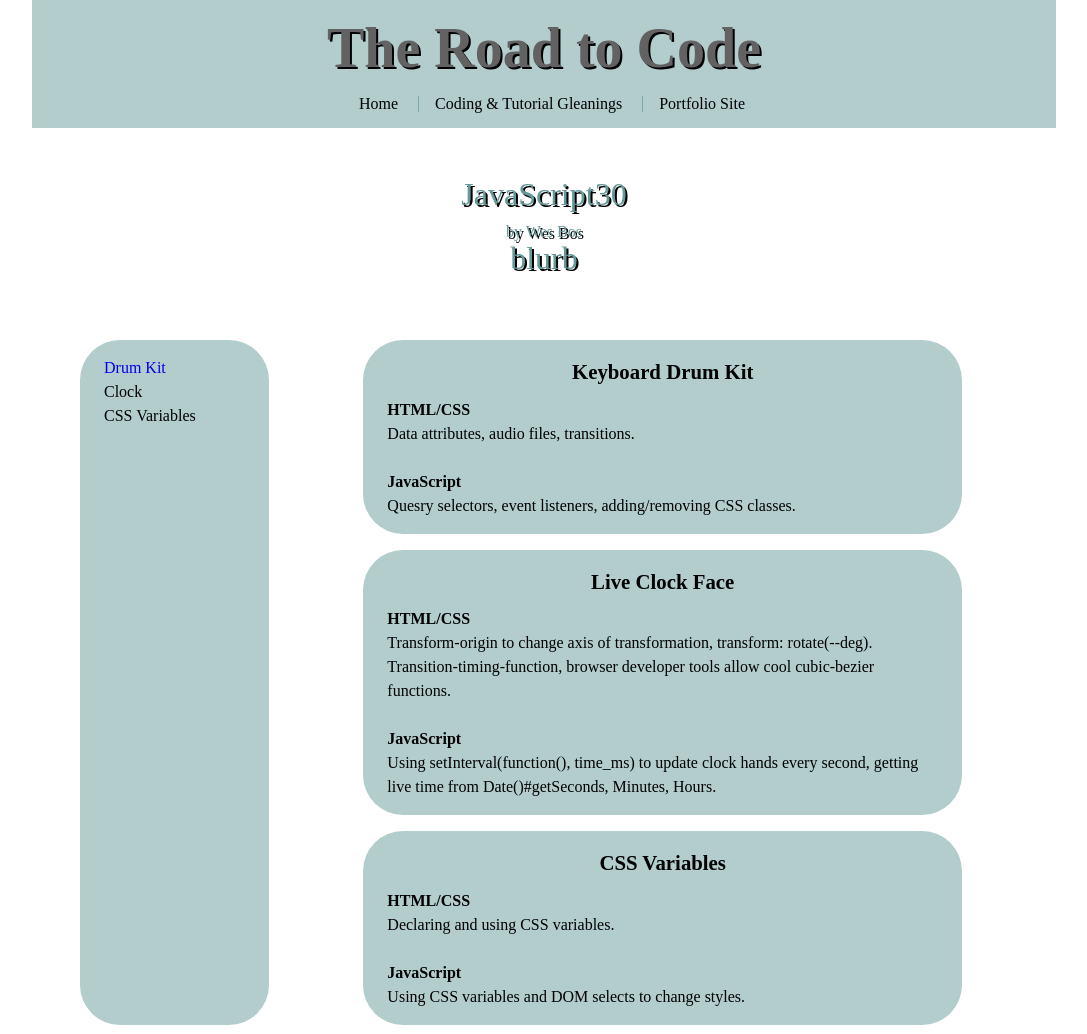
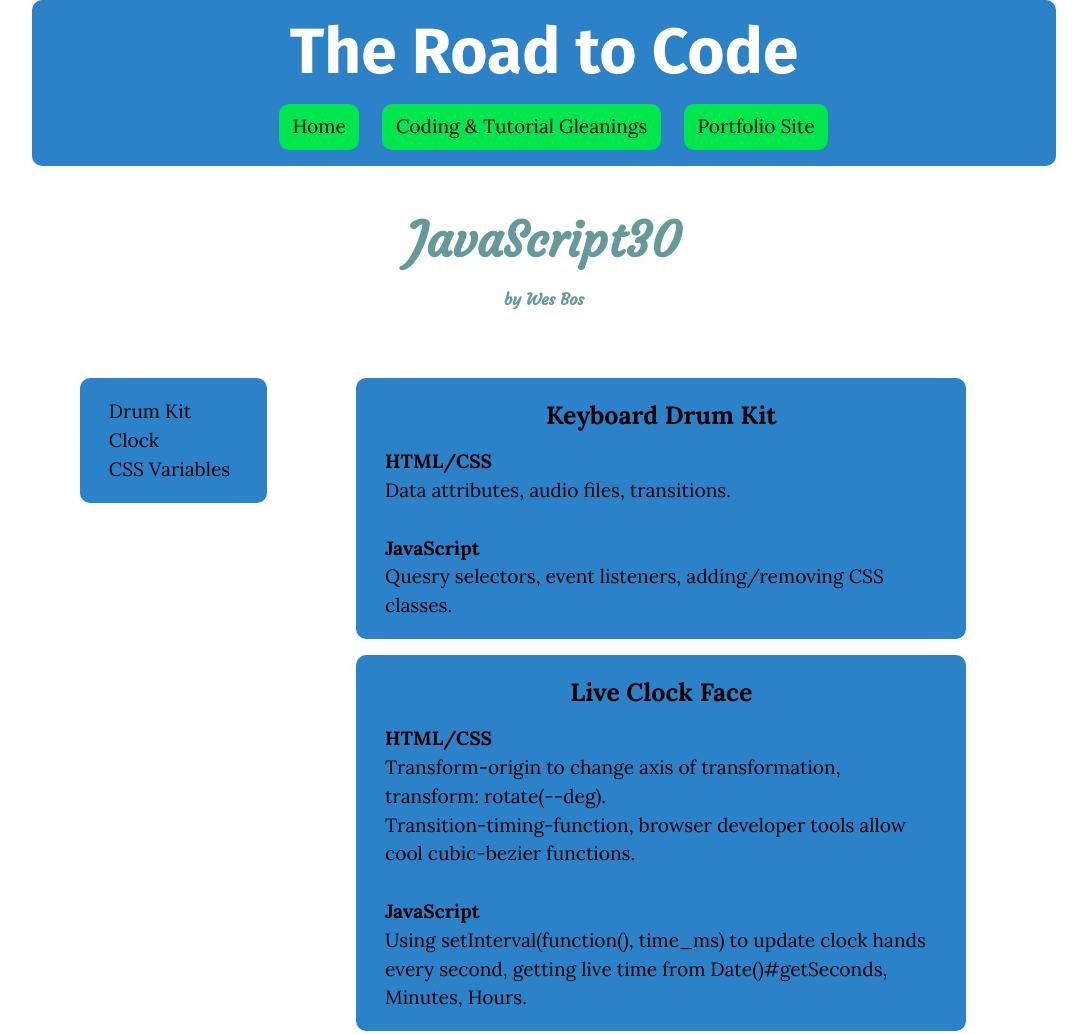
Before and after one commit to mrdotballard/roadtocode, a plain HTML site: page _site/JS30/JS30.html in a window 1280 px wide. Shown: the top 1034 px of the page, without its empty margins (96-1183 px from the left). Drawn offline with Linux system fonts and the light colour scheme.

Commit message:
Update CSS

```diff
--- a/_site/JS30/JS30.html
+++ b/_site/JS30/JS30.html
@@ -3,6 +3,7 @@
   <head>
     <meta charset="utf-8">
     <title>Code Projects</title>
+    <link href="https://fonts.googleapis.com/css?family=Courgette|Fira+Sans:700|Lora:400,700" rel="stylesheet">
     <link rel="stylesheet" href="/css/main.css">
     <link rel="stylesheet" href="/css/JS30.css">
 
@@ -38,11 +39,9 @@
 
   <body>
     <div class="content-container">
-      <header style="background-image: url('/images/old-keyboard.png');"></header>
-<div class="page-background">
+      <div class="page-background">
   <div class="sub-heading intro-box">
       <h1>JavaScript30<br> <span>by Wes Bos</span> </h1>
-      <p>blurb</p>
   </div>
 
   <div class="JS30-wrapper">
@@ -50,8 +49,8 @@
     <div class="project-titles-side">
       <ul>
         <li><a href="#project_01">Drum Kit</a></li>
-        <li><a href="#project_02"></a>Clock</li>
-        <li><a href="#project_03"></a>CSS Variables</li>
+        <li><a href="#project_02">Clock</a></li>
+        <li><a href="#project_03">CSS Variables</a></li>
       </ul>
     </div>
 
@@ -67,7 +66,7 @@
       </div>
 
       <div class="project 02" onclick="window.open('./02Clock/index-START.html', '_blank')">
-        <h3>Live Clock Face</h3>
+        <a id="project_02"><h3>Live Clock Face</h3></a>
         <p><span style="font-weight: bold;">HTML/CSS</span><br>
           Transform-origin to change axis of transformation, transform: rotate(--deg).<br>
           Transition-timing-function, browser developer tools allow cool cubic-bezier functions.
@@ -78,7 +77,7 @@
       </div>
 
       <div class="project 03" onclick="window.open('./03CSSVarialbes/index-START.html', '_blank')">
-        <h3>CSS Variables</h3>
+        <a id="project_03"><h3>CSS Variables</h3></a>
         <p><span style="font-weight: bold;">HTML/CSS</span><br>
           Declaring and using CSS variables.
           <br><br><span style="font-weight: bold;">JavaScript</span><br>
@@ -92,6 +91,5 @@
 
     </div>
 
-    <script src="/assets/script.js></script>
   </body>
 </html>
--- a/_site/css/JS30.css
+++ b/_site/css/JS30.css
@@ -2,14 +2,20 @@
 /* ---------------------------------------------------------------------------*/
 .JS30-wrapper {
   display: flex;
+  align-items: flex-start;
+
 }
 .project {
-  background-color: rgb(179, 204, 204);
+  background-color: #2C82C9; /*rgb(179, 204, 204);/*
 	/* border: solid; */
-	border-radius: 40px;
+	border-radius: 10px;
 	cursor: pointer;
+	font-family: var(--text-font);
+	font-size: 1.2em;
 	height: auto;
 	line-height: 1.5;
+  /* padding: 4vh; */
+
   padding: 1em 1.5em;
 	position: relative;
   /* text-align: left; */
@@ -17,6 +23,11 @@
   margin: 2vh auto;
   /* margin-top: 2vh; */
 }
+.project:hover {
+	background-color: #00e64d;
+	opacity: 1;
+	transition: 1.2s ease;
+ }
 .project h3{
   text-align: center;
   font-size: 1.3em;
@@ -28,31 +39,29 @@
   text-align: left;
 }
 
-.grid-boxes:hover {
-	background-color: rgb(117, 163, 163);
-	opacity: 1;
-	transition: 1.5s ease;
-	/* backface-visibility: hidden; */
-}
+
 .project-headings {
   text-align: center;
-  font-style: normal;
+  font-weight: normal;
   color: inherit;
 }
 
 .project-titles-side {
-  background-color: rgb(179, 204, 204);
-	border-radius: 40px;
-	/* cursor: pointer; */
+  background-color: #2C82C9; /*rgb(179, 204, 204);*/
+	border-radius: 10px;
+	font-family: var(--text-font);
+	font-size: 1.2em;
 	height: auto;
-	line-height: 1.5;
+  line-height: 1.5;
   padding: 1em 1.5em;
 	position: relative;
   /* text-align: left; */
-  width: 16%;
+  width: 20%;
   margin: 2vh 0 2vh 6vh;
+
   /* margin-top: 2vh; */
 }
 .project-titles-side a {
   text-decoration: none;
+  color: black;
 }
--- a/_site/css/main.css
+++ b/_site/css/main.css
@@ -50,6 +50,10 @@
 /* ---------------------------------------------------------------------------*/
 
 /* GLOBAL STYLES */
+:root {
+	--text-font: 'Lora', serif;
+	--header-font: 'Fira Sans', sans-serif;
+}
 html {
   background-color: white;
 }
@@ -73,32 +77,40 @@
 }
 /* HEADER & NAV STYLES */
 .main-heading {
-	background-color: rgb(179, 204, 204);
-
+	background-color:  #2C82C9;
+	border-radius: 10px;
 }
 .main-heading h1 {
   padding: 20px;
   padding-bottom: 20px;
-  color: #626262; /*rgb(102, 153, 153);*/
-  font-size: 7vh;
+	color: white; /*rgb(102, 153, 153);*/
+	font-family: var(--header-font);
+  font-size: 8vh;
   font-weight: bolder;
   text-align: center;
-  text-shadow: 2px 2px 0 black;
+  /* text-shadow: 2px 2px 0 black; */
 }
 .header-nav {
 	text-align: center;
 	padding-bottom: 1em;
 }
 .header-nav > li {
+	background-color: #00e64d;
+	font-family: var(--text-font);
+	font-size: 1.2em;
+	/* padding: 0.7em; */
+	border-radius: 10px;
 	display: inline-block;
 	margin-left: 1em;
 }
 .header-nav > li ~ li {
-	border-left: 1px solid rgb(102, 153, 153, 0.7);
-	padding-left: 1em;
+	/* border-left: 1px solid rgb(102, 153, 153, 0.7); */
+	/* padding-left: 1em; */
 }
 .header-nav a {
 	color: inherit;
+	display: inline-block;
+	padding: 0.7em;
 	text-decoration: none;
 }
 
@@ -106,9 +118,10 @@
   padding-top: 50px;
   padding-bottom: 50px;
   color: rgb(102, 153, 153);
-  font-size: 4vh;
+	font-size: 6vh;
+	font-weight: bold;
+	font-family: 'Courgette', cursive;
   text-align: center;
-  text-shadow: 2px 2px 0 black;
 }
 .sub-heading span {
 	font-size: 2vh;
@@ -132,6 +145,8 @@
 	/* border: solid; */
 	border-radius: 10px;
 	cursor: pointer;
+	font-family: var(--text-font);
+	font-size: 1.2em;
 	height: auto;
 	line-height: 1.5;
   padding: 4vh;
@@ -142,13 +157,12 @@
 }
 
 .grid-boxes:hover {
-	background-color: rgb(117, 163, 163);
+	background-color: #00e64d;
 	opacity: 1;
-	transition: 1.5s ease;
-	/* backface-visibility: hidden; */
+	transition: 1.2s ease;
+ }
+.grid-boxes .project-headings {
+	text-align: center;
+	font-size: 1.3em;
+  font-weight: bold;
 }
-.project-headings {
-  text-align: center;
-  font-style: normal;
-  color: inherit;
-}
--- a/css/JS30.css
+++ b/css/JS30.css
@@ -2,14 +2,20 @@
 /* ---------------------------------------------------------------------------*/
 .JS30-wrapper {
   display: flex;
+  align-items: flex-start;
+
 }
 .project {
-  background-color: rgb(179, 204, 204);
+  background-color: #2C82C9; /*rgb(179, 204, 204);/*
 	/* border: solid; */
-	border-radius: 40px;
+	border-radius: 10px;
 	cursor: pointer;
+	font-family: var(--text-font);
+	font-size: 1.2em;
 	height: auto;
 	line-height: 1.5;
+  /* padding: 4vh; */
+
   padding: 1em 1.5em;
 	position: relative;
   /* text-align: left; */
@@ -17,6 +23,11 @@
   margin: 2vh auto;
   /* margin-top: 2vh; */
 }
+.project:hover {
+	background-color: #00e64d;
+	opacity: 1;
+	transition: 1.2s ease;
+ }
 .project h3{
   text-align: center;
   font-size: 1.3em;
@@ -28,31 +39,29 @@
   text-align: left;
 }
 
-.grid-boxes:hover {
-	background-color: rgb(117, 163, 163);
-	opacity: 1;
-	transition: 1.5s ease;
-	/* backface-visibility: hidden; */
-}
+
 .project-headings {
   text-align: center;
-  font-style: normal;
+  font-weight: normal;
   color: inherit;
 }
 
 .project-titles-side {
-  background-color: rgb(179, 204, 204);
-	border-radius: 40px;
-	/* cursor: pointer; */
+  background-color: #2C82C9; /*rgb(179, 204, 204);*/
+	border-radius: 10px;
+	font-family: var(--text-font);
+	font-size: 1.2em;
 	height: auto;
-	line-height: 1.5;
+  line-height: 1.5;
   padding: 1em 1.5em;
 	position: relative;
   /* text-align: left; */
-  width: 16%;
+  width: 20%;
   margin: 2vh 0 2vh 6vh;
+
   /* margin-top: 2vh; */
 }
 .project-titles-side a {
   text-decoration: none;
+  color: black;
 }
--- a/css/main.css
+++ b/css/main.css
@@ -50,6 +50,10 @@
 /* ---------------------------------------------------------------------------*/
 
 /* GLOBAL STYLES */
+:root {
+	--text-font: 'Lora', serif;
+	--header-font: 'Fira Sans', sans-serif;
+}
 html {
   background-color: white;
 }
@@ -73,32 +77,40 @@
 }
 /* HEADER & NAV STYLES */
 .main-heading {
-	background-color: rgb(179, 204, 204);
-
+	background-color:  #2C82C9;
+	border-radius: 10px;
 }
 .main-heading h1 {
   padding: 20px;
   padding-bottom: 20px;
-  color: #626262; /*rgb(102, 153, 153);*/
-  font-size: 7vh;
+	color: white; /*rgb(102, 153, 153);*/
+	font-family: var(--header-font);
+  font-size: 8vh;
   font-weight: bolder;
   text-align: center;
-  text-shadow: 2px 2px 0 black;
+  /* text-shadow: 2px 2px 0 black; */
 }
 .header-nav {
 	text-align: center;
 	padding-bottom: 1em;
 }
 .header-nav > li {
+	background-color: #00e64d;
+	font-family: var(--text-font);
+	font-size: 1.2em;
+	/* padding: 0.7em; */
+	border-radius: 10px;
 	display: inline-block;
 	margin-left: 1em;
 }
 .header-nav > li ~ li {
-	border-left: 1px solid rgb(102, 153, 153, 0.7);
-	padding-left: 1em;
+	/* border-left: 1px solid rgb(102, 153, 153, 0.7); */
+	/* padding-left: 1em; */
 }
 .header-nav a {
 	color: inherit;
+	display: inline-block;
+	padding: 0.7em;
 	text-decoration: none;
 }
 
@@ -106,9 +118,10 @@
   padding-top: 50px;
   padding-bottom: 50px;
   color: rgb(102, 153, 153);
-  font-size: 4vh;
+	font-size: 6vh;
+	font-weight: bold;
+	font-family: 'Courgette', cursive;
   text-align: center;
-  text-shadow: 2px 2px 0 black;
 }
 .sub-heading span {
 	font-size: 2vh;
@@ -132,6 +145,8 @@
 	/* border: solid; */
 	border-radius: 10px;
 	cursor: pointer;
+	font-family: var(--text-font);
+	font-size: 1.2em;
 	height: auto;
 	line-height: 1.5;
   padding: 4vh;
@@ -142,13 +157,12 @@
 }
 
 .grid-boxes:hover {
-	background-color: rgb(117, 163, 163);
+	background-color: #00e64d;
 	opacity: 1;
-	transition: 1.5s ease;
-	/* backface-visibility: hidden; */
+	transition: 1.2s ease;
+ }
+.grid-boxes .project-headings {
+	text-align: center;
+	font-size: 1.3em;
+  font-weight: bold;
 }
-.project-headings {
-  text-align: center;
-  font-style: normal;
-  color: inherit;
-}
```
Also changed, not shown: JS30/JS30.html (+4 -6 lines), _layouts/default.html (+1 -1 lines), _site/index.html (+8 -6 lines), index.html (+7 -5 lines).
